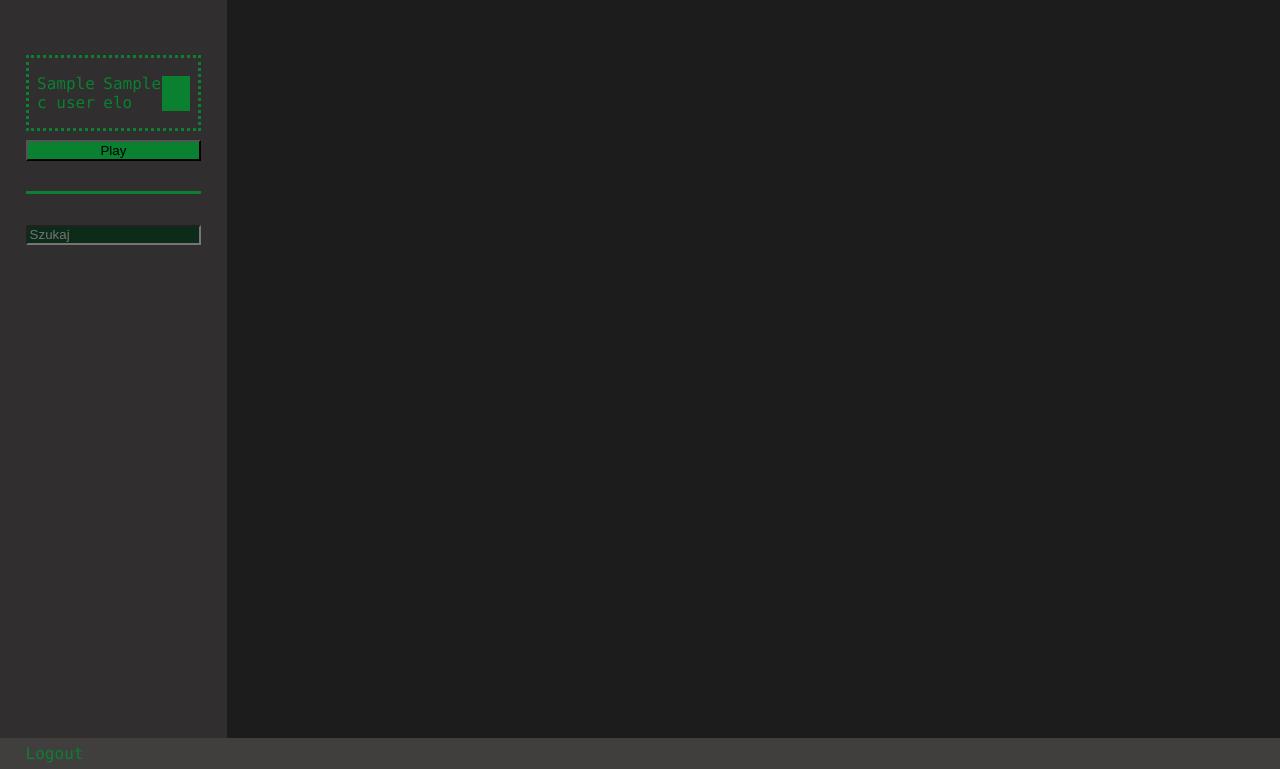
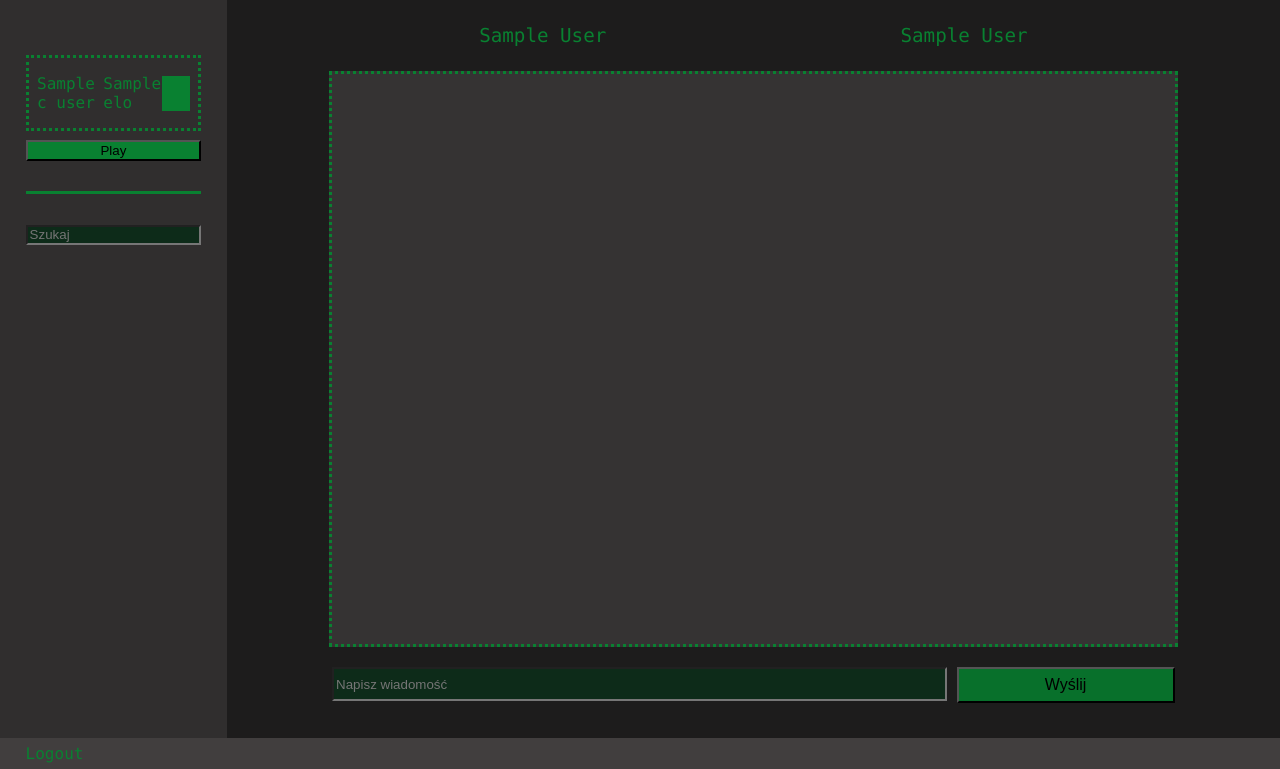
Before and after one commit to Kamzie1/Szachy, a Flask app: template project/website/view/templates/chat.html in a window 1280 px wide. Shown: the part 31-800 px from the top of the page. Run offline with Flask 3, Linux system fonts and the light colour scheme; tables that the repository leaves empty hold one stand-in row (values such as "Sample post"); the template is opened without the code that fills it: values that come from a table or form of the project are taken from there, most other values are stand-ins (such as "Sample title", 1, 10 or a date in 2020).

Commit message:
chat formated

```diff
--- a/project/app.py
+++ b/project/app.py
@@ -1,4 +1,4 @@
-from project.website import create_app
+from website import create_app
 from flask_socketio import SocketIO
 
 app = create_app()
--- a/project/website/models.py
+++ b/project/website/models.py
@@ -10,7 +10,7 @@
     id = db.Column(db.Integer(), primary_key=True)
     name = db.Column(db.String(100), unique=True)
     password = db.Column(db.String(200))
-    date = db.Column(db.DateTime(), default = datetime.utcnow)
+    date = db.Column(db.DateTime(), default = datetime.now)
 
     elo = db.Column(db.Integer, default=1000)
 
@@ -37,7 +37,7 @@
 
     id = db.Column(db.Integer(), primary_key=True)
     result = db.Column(sqlalchemy.Enum(ResultEnum))
-    date = db.Column(db.DateTime(), default = datetime.utcnow)
+    date = db.Column(db.DateTime(), default = datetime.now)
 
     white_id = db.Column(db.Integer, db.ForeignKey('users.id'), nullable=False)
     black_id = db.Column(db.Integer, db.ForeignKey('users.id'), nullable=False)
@@ -69,7 +69,7 @@
     id = db.Column(db.Integer(), primary_key=True)
     chat_id = db.Column(db.Integer(), db.ForeignKey('chat.id'), nullable = False)
     nadawca = db.Column(db.Integer(), db.ForeignKey('users.id'), nullable = False)
-    date = db.Column(db.DateTime(), default = datetime.utcnow)
+    date = db.Column(db.DateTime(), default = datetime.now)
     message = db.Column(db.String(1000))
 
     chat = db.relationship('Chat', foreign_keys=[chat_id], back_populates='chat_log')
--- a/project/website/static/view/style-view.css
+++ b/project/website/static/view/style-view.css
@@ -139,8 +139,7 @@
     flex-direction: column;
     width: 100%;
     height: 100%;
-    padding: 10%;
-    background-color: blueviolet;
+    background-color: rgb(29, 28, 28);
 }
 
 .game-holder{
@@ -160,6 +159,107 @@
     flex-direction: column;
     width: 100%;
     height: 100%;
-    padding: 10%;
-    background-color: blueviolet;
+    background-color: rgb(29, 28, 28);
+    color: rgb(9, 129, 49);
+    justify-content: center;
+    align-items: center;
 }
+
+.chat-info{
+    width: 80%;
+    flex:1;
+    display: flex;
+    align-items: center;
+    justify-content: space-around;
+    text-align: center;
+    font-size: larger;
+}
+
+.user-name{
+    flex:2;
+}
+
+.chat_id{
+    flex:1;
+}
+
+.message-container{
+    flex: 8;
+    display: flex;
+    flex-direction: column;
+    border: dotted rgb(9, 129, 49);
+    width: 80%;
+    margin-bottom: 20px;
+    background-color: rgb(53, 51, 51);
+}
+
+.own-message{
+    width: 100%;
+    height: 40px;
+    display: flex;
+    flex-direction: row;
+    justify-content: right;
+    align-items: center;
+}
+
+.other-message{
+    width: 100%;
+    height: 40px;
+    display: flex;
+    flex-direction: row;
+    justify-content: left;
+    align-items: center;
+}
+
+.date{
+    font-size: small;
+    font-family: 'Courier New', Courier, monospace;
+    font-weight: lighter;
+    margin-right: 1%;
+    margin-left: 1%;
+}
+
+.message{
+    margin-right: 4%;
+    margin-left: 4%;
+}
+
+
+.send{
+    width:80%;
+    flex:1;
+    display: flex;
+    align-items: center;
+    justify-content: center;
+}
+
+form{
+    display: flex;
+    flex-direction: row;
+    align-items: flex-start;
+    width: 100%;
+    height: 100%;
+}
+
+.button-send{
+    flex:1;
+    height: 50%;
+    margin: 0px;
+    margin-left: 10px;
+    background-color: rgb(8, 112, 43) ;
+    font-size: medium;
+}
+
+.button-send:hover{
+    background-color: rgb(14, 172, 66);
+}
+
+.button-send:active{
+    background-color: rgb(6, 82, 31);
+}
+
+.send-message{
+    flex:3;
+    width: 80%;
+    height: 40%;
+}
--- a/project/website/view/templates/base_view.html
+++ b/project/website/view/templates/base_view.html
@@ -41,8 +41,8 @@
       let shows = await response.json();
       let html = '';
       for(let show of shows){
-        const statsLink = `stats/${show.id}`;
-        const chatLink = `chat/${show.chat}`;
+        const statsLink = `/stats/${show.id}`;
+        const chatLink = `/chat/${show.chat}`;
         html+='<div class="user-holder">'
         html+=`<p class='user-name'>${show.name}</p>`;
         html+=`<p class='user-elo'>${show.elo}</p>`;
@@ -73,6 +73,12 @@
       }
       document.getElementById('user-list').innerHTML = html;
     });
+
+    if ( window.history.replaceState ) {
+
+window.history.replaceState( null, null, window.location.href );
+
+}
   </script>
 </body>
 </html>
--- a/project/website/view/templates/chat.html
+++ b/project/website/view/templates/chat.html
@@ -1,8 +1,28 @@
 {% extends "base_view.html" %}
 {% block title %}Chat{% endblock %}
 
-<div class="chat-container">
-    {% block content %}
 
-    {% endblock %}
-</div>
+{% block content %}
+    <div class="chat-container">
+        {% if c_user.id == chat.user_2.id %}
+            <div class="chat-info"> <p class="user-name">{{chat.user1.name}}</p> <p class="user-name">{{chat.user2.name}}</p></div>
+        {% else %}
+            <div class="chat-info"> <p class="user-name">{{chat.user2.name}}</p> <p class="user-name">{{chat.user1.name}}</p></div>
+        {% endif %}
+        <div class="message-container">
+            {% for message in messages %}
+                {% if message.nadawca == c_user.id %}
+                    <div class="own-message"><p class="message">{{message.message}}</p><p class="date">{{message.date.strftime('%Y-%m-%d %H:%M')}}</p></div>
+                {% else %}
+                    <div class="other-message"><p class="message">{{message.message}}</p><p class="date">{{message.date.strftime('%Y-%m-%d %H:%M')}}</p></div>
+                {% endif %}
+            {% endfor %}
+        </div>
+        <div class="send">
+            <form method = "POST">
+                <input class="send-message" type="text" id="message" name="message" placeholder="Napisz wiadomość">
+                <button class="button-send" type="submit">Wyślij</button>
+            </form>
+        </div>
+    </div>
+{% endblock %}
--- a/project/website/view/templates/stats.html
+++ b/project/website/view/templates/stats.html
@@ -1,8 +1,9 @@
 {% extends "base_view.html" %}
 {% block title %}Statystyki{% endblock %}
 
+
+{%block content %}
 <div class="game-list">
-{%block content %}
     {% for game in games %}
         <div class="game-holder">
             <p class="game-element" id="white-player">game.white_player.name</p>
@@ -13,5 +14,5 @@
             <p id="fen" class="game-element">FEN</p>
         </div>
     {% endfor %}
+</div>
 {% endblock %}
-</div>
```
Also changed, not shown: project/website/view/view.py (+8 -1 lines).
